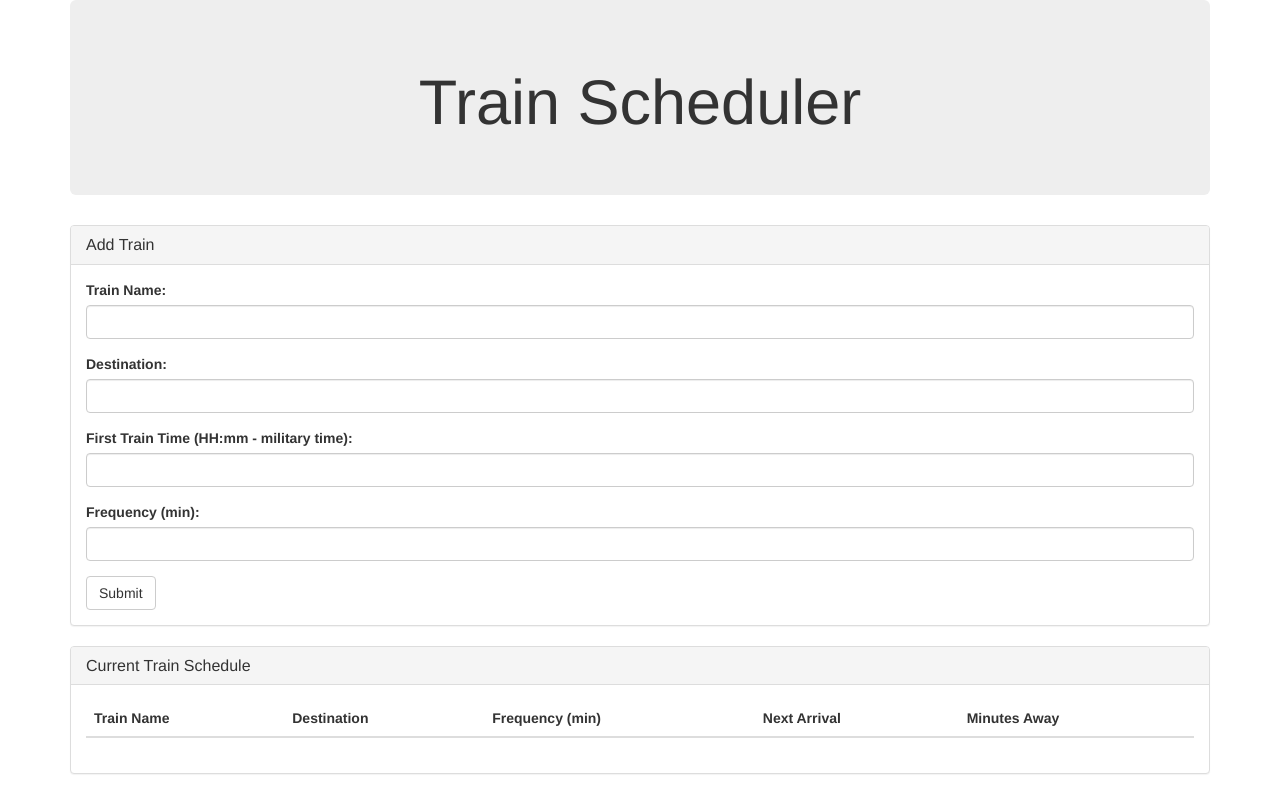
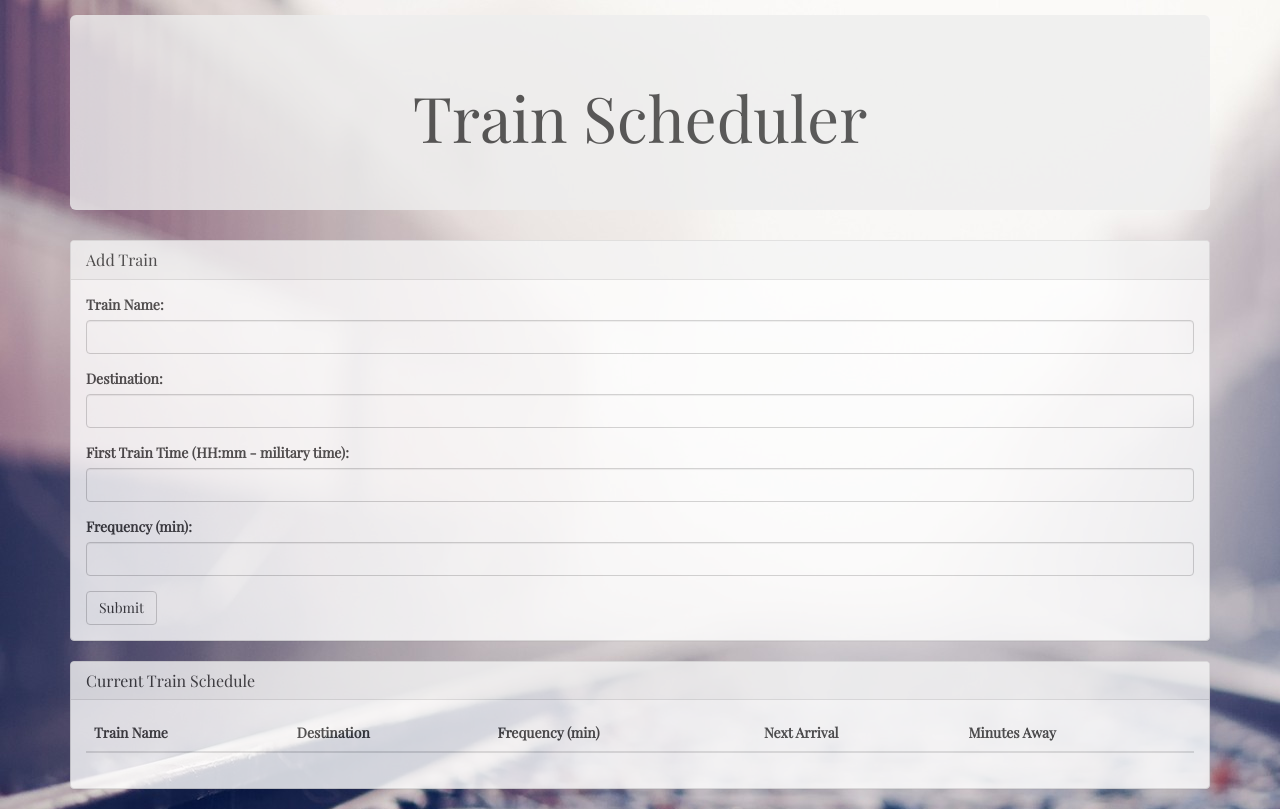
Before and after one commit to mfalkenberg/Train-Scheduler, a plain HTML site: page index.html in a window 1280 px wide. Drawn offline with nearby package versions, Linux system fonts and the light colour scheme; no server answers.

Commit message:
last changes

```diff
--- a/game.js
+++ b/game.js
@@ -16,6 +16,7 @@ $("#click-button").on("click", function() {
 
   var train = $("#train-input").val().trim();
   var destination = $("#des-input").val().trim();
+  //convert time from HH:mm to Unix
   var firstTrain = moment($("#first-input").val().trim(), "HH:mm").format("X");
   var frequency = $("#frequ-input").val().trim();
 
@@ -25,7 +26,7 @@ $("#click-button").on("click", function() {
     firstTrain: firstTrain,
     frequency: frequency
   });
-
+  //clear the input dispaly
   $("#train-input").val("");
   $("#des-input").val("");
   $("#first-input").val("");
--- a/index.html
+++ b/index.html
@@ -2,6 +2,7 @@
 <html>
 <head>
 	<title>Train Scheduler</title>
+  <link href="https://fonts.googleapis.com/css?family=Playfair+Display" rel="stylesheet">
 	<link rel="stylesheet" href="https://maxcdn.bootstrapcdn.com/bootstrap/3.3.6/css/bootstrap.min.css" integrity="sha384-1q8mTJOASx8j1Au+a5WDVnPi2lkFfwwEAa8hDDdjZlpLegxhjVME1fgjWPGmkzs7" crossorigin="anonymous">
 	<script src="https://cdn.jsdelivr.net/momentjs/2.12.0/moment.min.js"></script>
 	<link rel="stylesheet" type="text/css" href="style.css">
--- a/style.css
+++ b/style.css
@@ -0,0 +1,12 @@
+body {
+	font-family: 'Playfair Display', serif;
+	background-image: url("train.jpg");
+}
+
+.jumbotron {
+	margin-top: 15px;
+}
+
+.container {
+	opacity: 0.8;
+}
```
Also changed, not shown: train.jpg (added).
